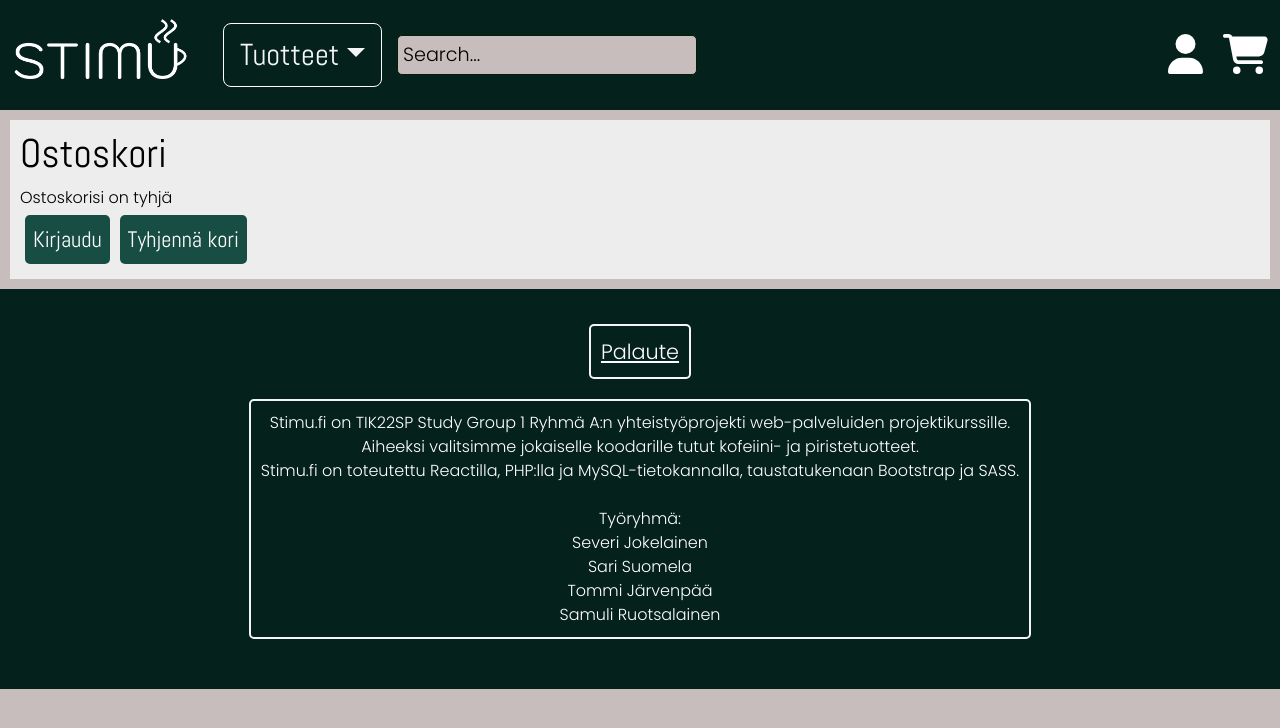
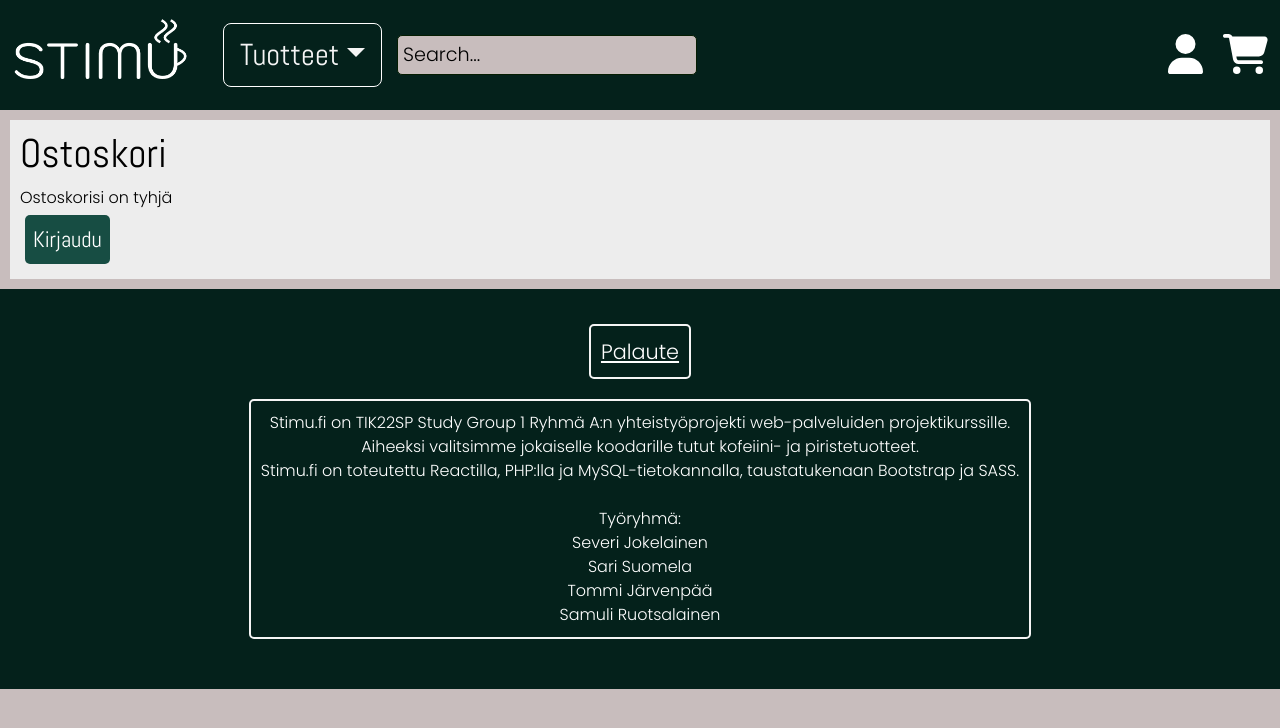
Before and after one commit to Stimu-Webshop/stimu-webshop.github.io, a React (Create React App) app in the folder caffeine-shop/: page /cartpage in a window 1280 px wide. Shown: the top 728 px of the page. Built offline with nearby package versions, Linux system fonts and the light colour scheme.

Commit message:
change delete button

```diff
--- a/caffeine-shop/src/pages/CartPage.js
+++ b/caffeine-shop/src/pages/CartPage.js
@@ -109,12 +109,20 @@ export default function CartPage() {
     confirmButton = <Link to="/login" ><button className='cartButton'>Kirjaudu</button></Link>;
   }
 
+  let deleteButton = null;
+  if (UserId) {
+    deleteButton = <button className='cartButton' onClick={handleDeleteCart}>Tyhjennä kori</button>
+  } else {
+    deleteButton = null;
+  }
+
   return (
   <div className='cartpage'>
   <h2>Ostoskori</h2>
   <CartContent />
   {confirmButton}
-  <button className='cartButton' onClick={handleDeleteCart}>Tyhjennä kori</button>
+  {deleteButton}
+
   </div>
   )
   }
```
